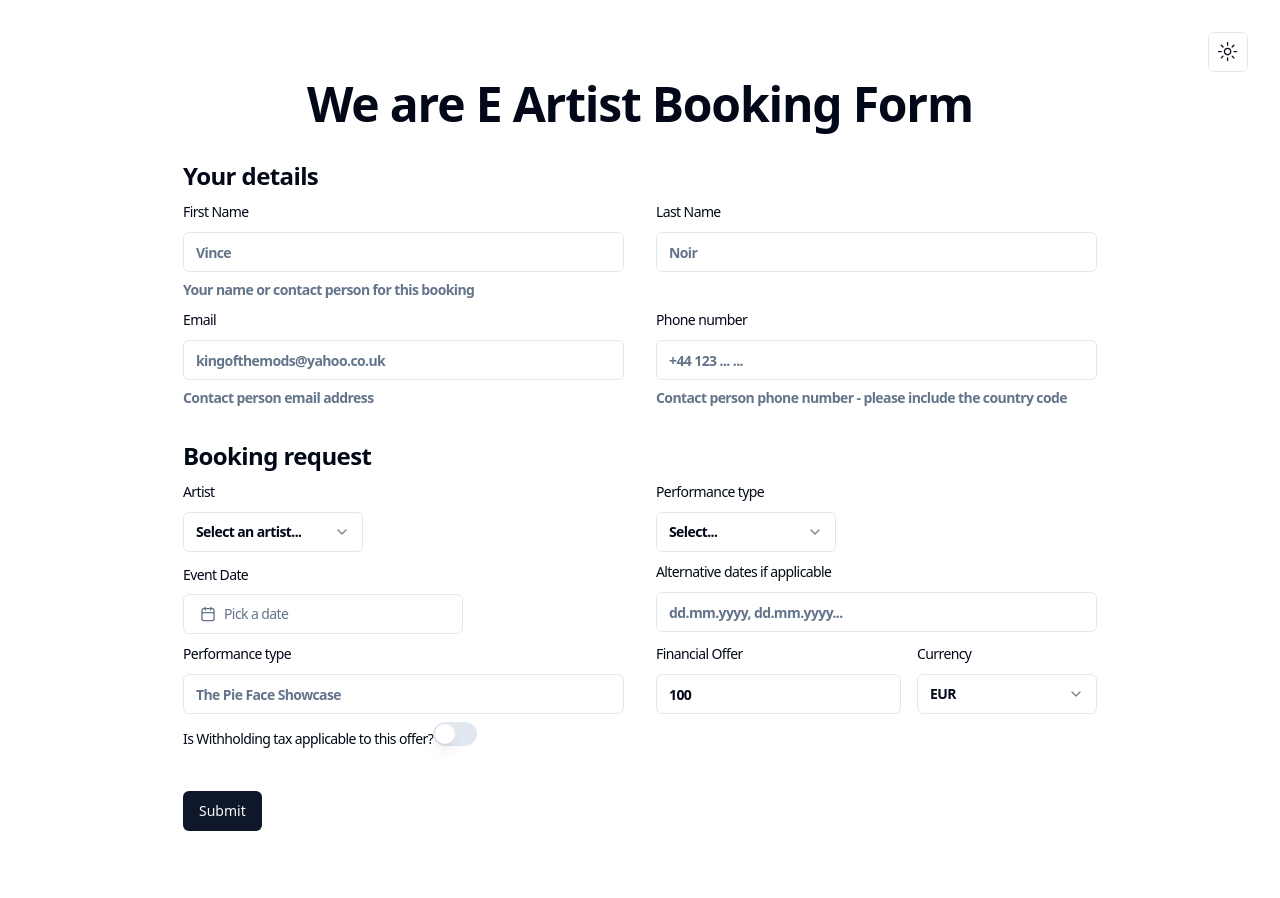
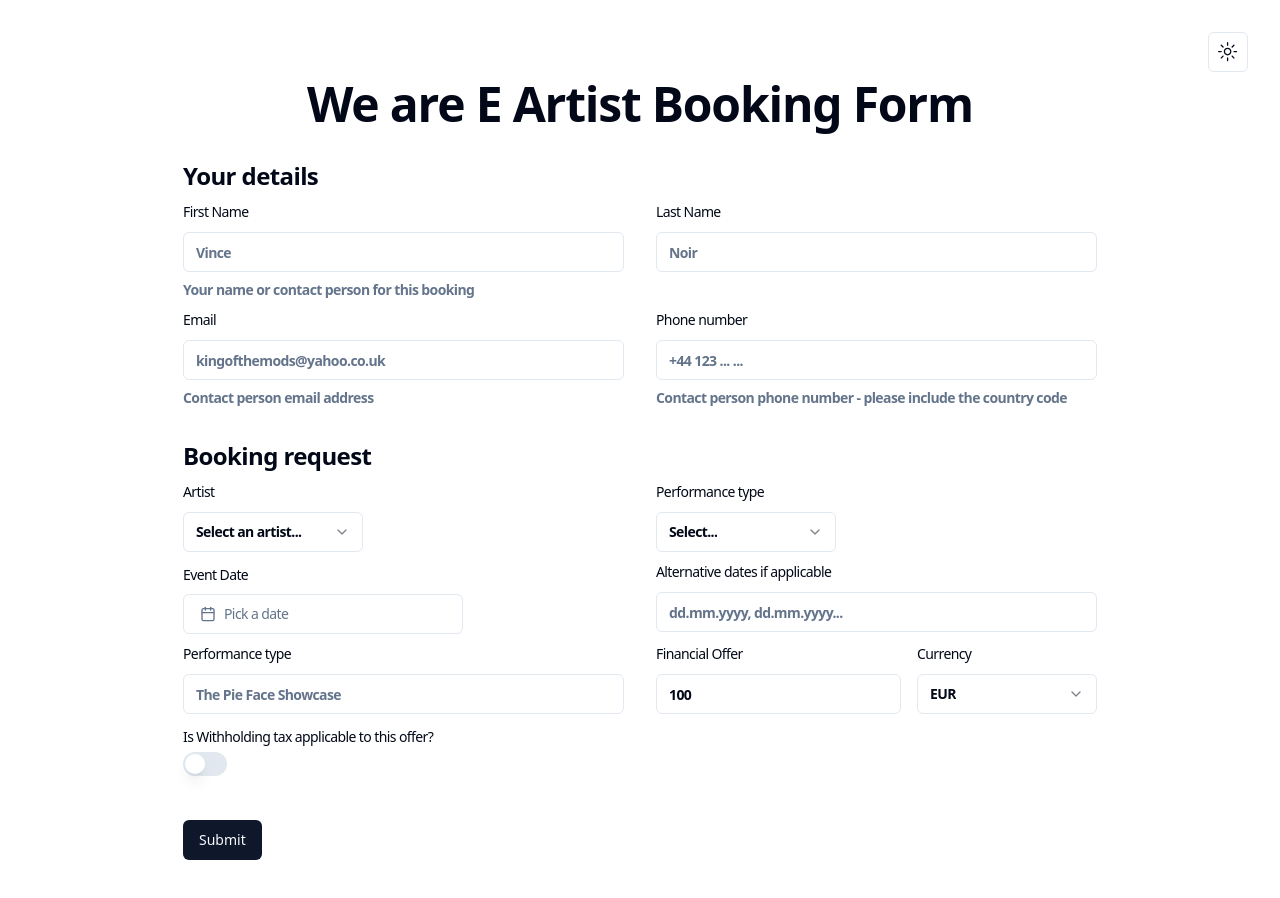
Before and after one commit to Jangelsdork/artist-booking-form, a Next.js app: page / in a window 1280 px wide. Shown: the top 898 px of the page. Built offline with nearby package versions, Linux system fonts and the light colour scheme.

Commit message:
merge & minor changes

```diff
--- a/src/components/BookingForm.tsx
+++ b/src/components/BookingForm.tsx
@@ -115,7 +115,6 @@ export function BookingForm() {
 
   const [date, setDate] = useState<Date>()
 
-
   const form = useForm<z.infer<typeof formSchema>>({
     resolver: zodResolver(formSchema),
     defaultValues: {
@@ -179,7 +178,6 @@ export function BookingForm() {
       additional: "",
     },
   })
-
 
   function onSubmit(values: z.infer<typeof formSchema>) {
     console.log(values)
@@ -442,7 +440,7 @@ export function BookingForm() {
                 control={form.control}
                 name="wht"
                 render={({ field }) => (
-                  <FormItem >
+                  <FormItem className="flex flex-col pt-4 pb-1" >
                     <FormLabel>Is Withholding tax applicable to this offer?</FormLabel>
                     <FormControl>
                     <Switch
```
